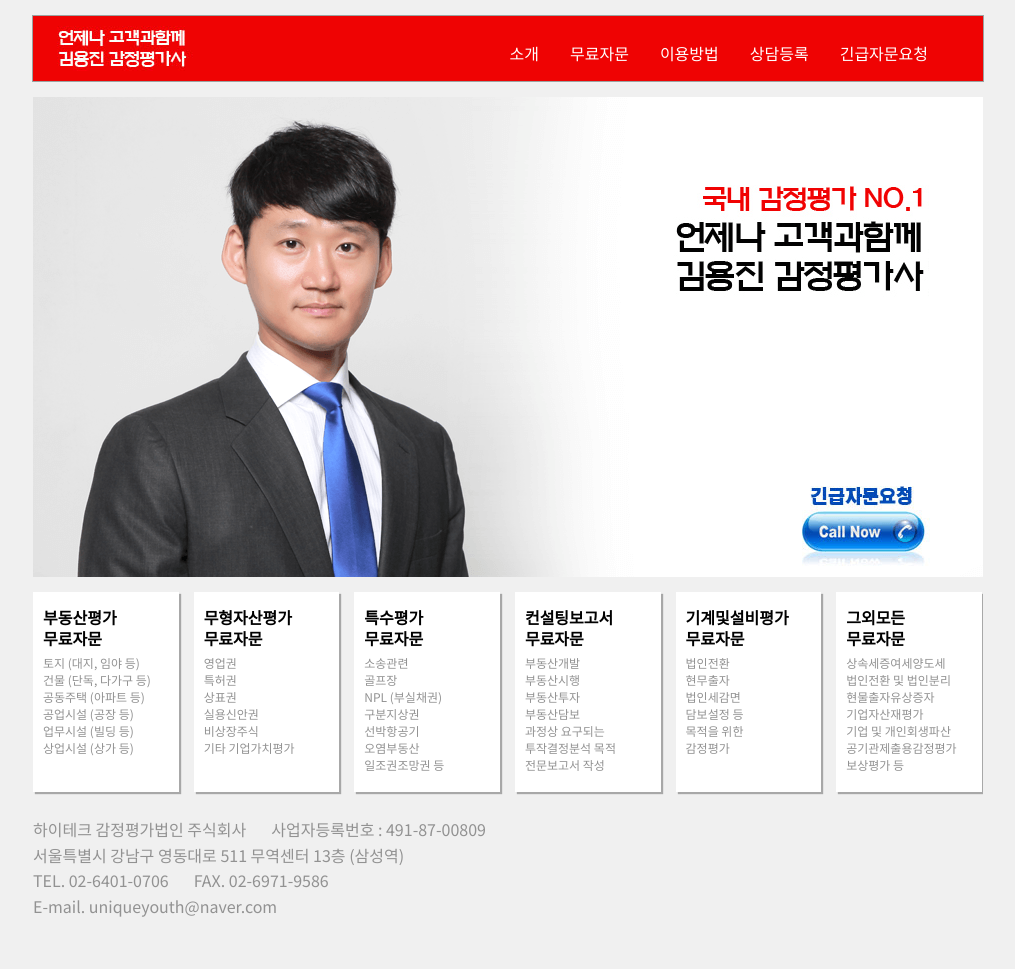
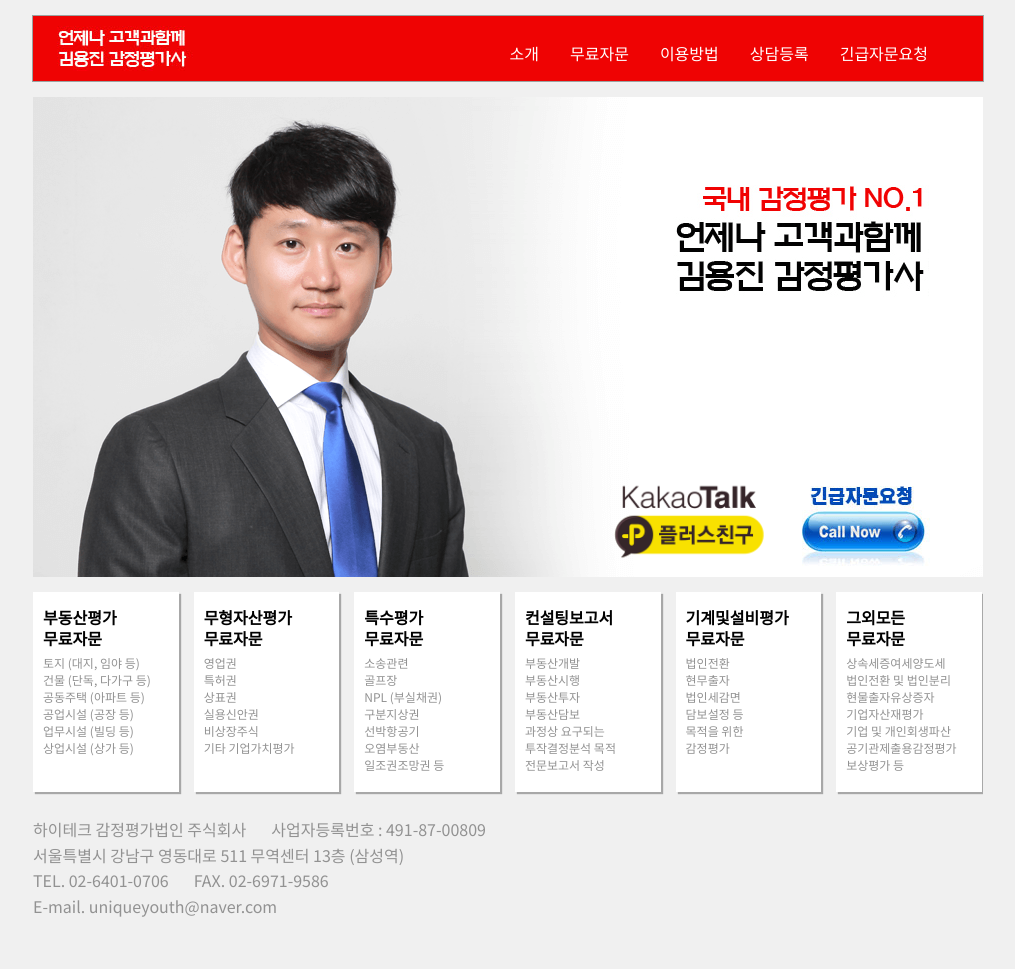
Before and after one commit to gliburch/kimyongjin, a Jekyll site: the page built from index.md, in a window 1280 px wide. Shown: the whole page, without its empty margins (132-1147 px from the left). Built offline with Jekyll 4.4.1, drawn with Linux system fonts in a browser that asks for light colours.

Commit message:
Add KakaoPlus link

```diff
--- a/_includes/cover.html
+++ b/_includes/cover.html
@@ -7,13 +7,29 @@
   display:block;
   width:100%;
 }
-.cover a {
+.cover a.btn-kakaoplus {
+  position:absolute;
+  right:200px;
+  bottom:10px;
+}
+.cover a.btn-kakaoplus img {
+  width:auto;
+  height:90px;
+}
+.cover a.btn-emergency {
   position:absolute;
   right:50px;
   bottom:10px;
 }
+.cover a.btn-emergency img {
+  width:auto;
+  height:90px;
+}
 </style>
 <div class="cover">
   <img src="/assets/images/cover-yongjin.png" alt="">
-  <a href="/emergency"><img src="/assets/images/btn-emergency.png" alt="긴급자문요청"></a>
+  <a class="btn-emergency" href="/emergency"><img src="/assets/images/btn-emergency.png" alt="긴급자문요청"></a>
+  {% if page.url != "/about/" %}
+  	<a class="btn-kakaoplus" href="http://pf.kakao.com/_Txdxjaj" target="_blank"><img src="/assets/images/btn-kakaoplus.png" alt="카카오 플러스친구"></a>
+  {% endif %}
 </div>
```
Also changed, not shown: assets/images/btn-kakaoplus.png (added).
